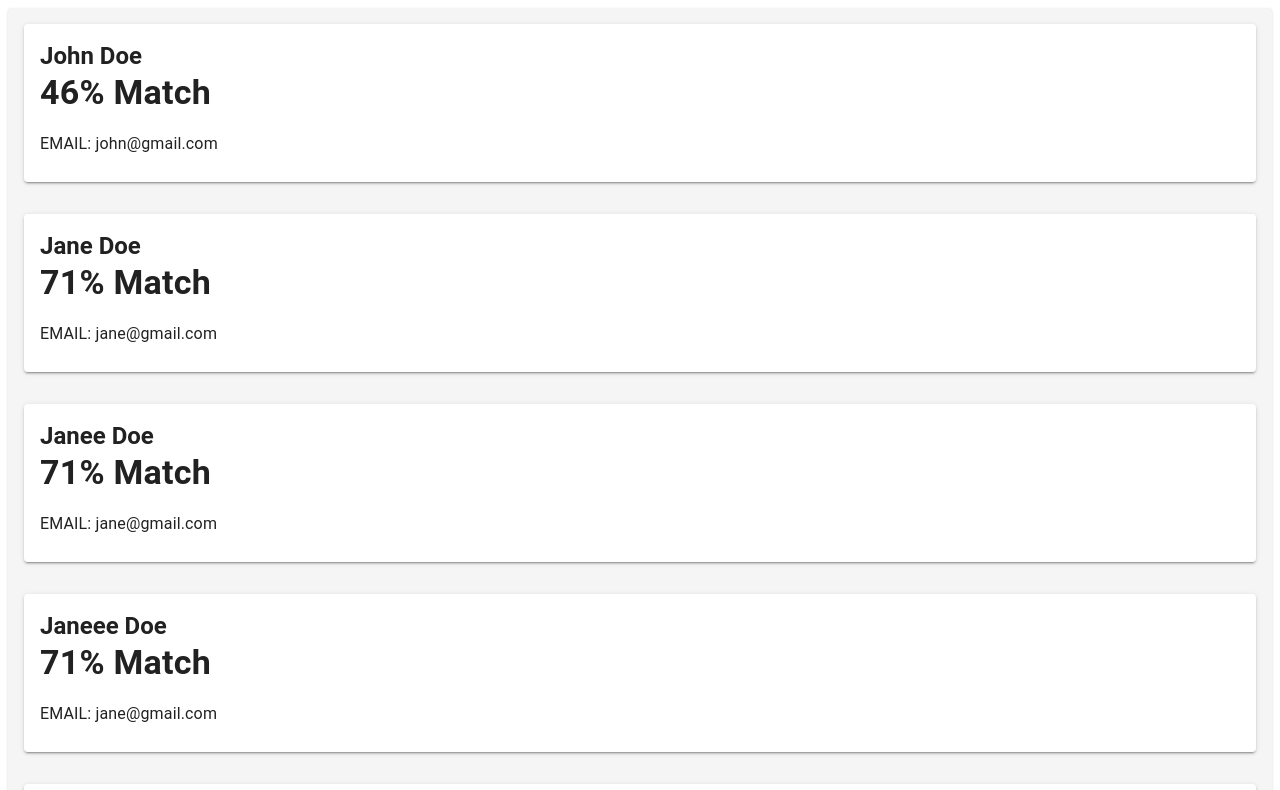
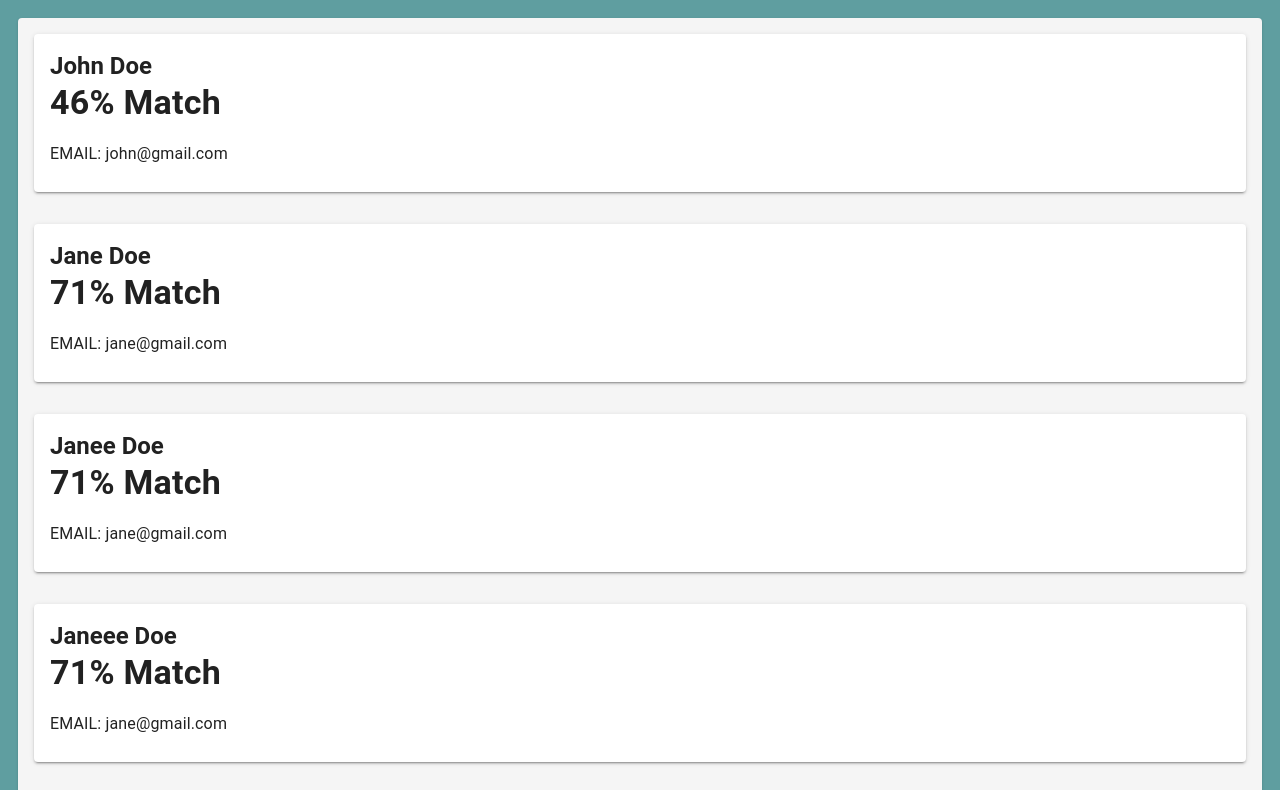
Before and after one commit to Spazdaa/classMATES, a React app in the folder frontend/: page / in a window 1280 px wide. Shown: the top 790 px of the page. Built offline with nearby package versions, Linux system fonts and the light colour scheme; no server answers.

Commit message:
Colour and Formatting

```diff
--- a/frontend/index.html
+++ b/frontend/index.html
@@ -3,6 +3,9 @@
 <head>
     <meta charset="UTF-8">
     <title>Custom React Configuration</title>
+    <link rel="preconnect" href="https://fonts.googleapis.com">
+    <link rel="preconnect" href="https://fonts.gstatic.com" crossorigin>
+    <link href="https://fonts.googleapis.com/css2?family=Open+Sans:wght@400;500;600;700&display=swap" rel="stylesheet">
 </head>
 <body>
     <div id="root"></div>
--- /dev/null
+++ b/frontend/src/App.css
@@ -0,0 +1,5 @@
+body {
+    font-family: 'Open Sans', sans-serif;
+    background-color: cadetblue;
+    padding: 10px;
+}
--- a/frontend/src/App.jsx
+++ b/frontend/src/App.jsx
@@ -3,6 +3,7 @@ import { Box } from '@mui/material';
 import api from './api/api';
 import MatchList from './components/MatchList';
 import ClassList from './components/classlist/ClassList';
+import './App.css';
 
 function App() {
   const [matches, setMatches] = useState([]);
--- a/frontend/src/components/classlist/Class.css
+++ b/frontend/src/components/classlist/Class.css
@@ -1,6 +1,7 @@
 .card {
     margin-bottom: 20px;
-    width: 100%;
+    width: 90%;
+    padding: 10px;
 }
 
 .classheader {
--- a/frontend/src/components/classlist/ClassList.css
+++ b/frontend/src/components/classlist/ClassList.css
@@ -3,3 +3,8 @@
     flex-direction: 'column';
     width: 40%;
 }
+
+h2 {
+    color: white;
+    text-align: center;
+}
--- a/frontend/src/components/classlist/ClassList.jsx
+++ b/frontend/src/components/classlist/ClassList.jsx
@@ -17,7 +17,7 @@ export default function ClassList() {
 
   return (
     <div className="classList">
-      <h1>My Classes</h1>
+      <h2>My Classes</h2>
       {
         post.map((myClass) => <Class name={myClass.name} lec={myClass.username} />)
       }
```
